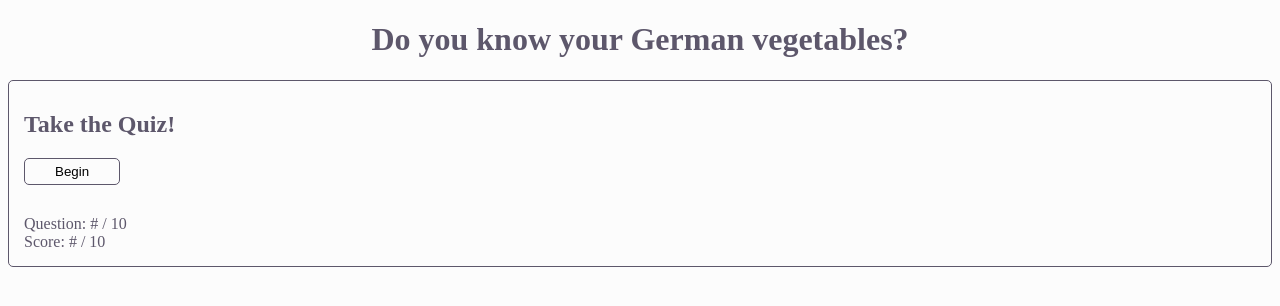
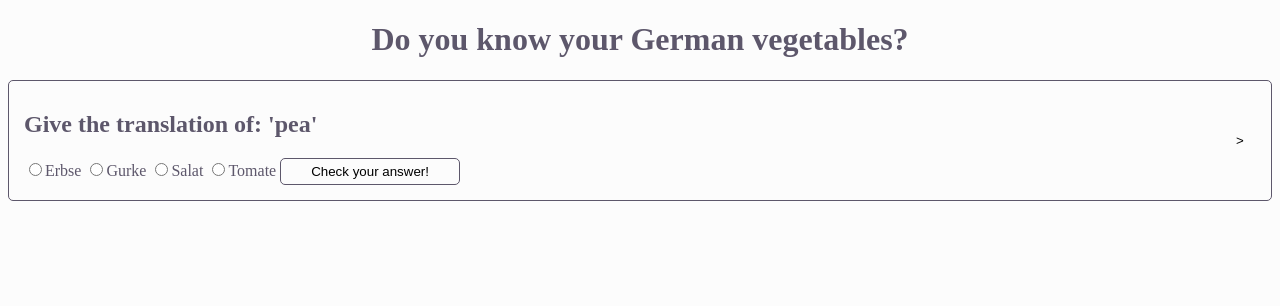
Before and after one commit to ryandabler/kwizzlet, a plain HTML site: page main.html in a window 1280 px wide. Both pictures are taken after a click on the button "Begin". Drawn offline with nearby package versions, Linux system fonts and the light colour scheme.

Commit message:
Implement js functionality

```diff
--- a/main.html
+++ b/main.html
@@ -16,7 +16,7 @@
         <main role="main" class="table-cell">
           <section id="startpage">
             <h2>Take the Quiz!</h2>
-            <button class="btn">Begin</button>
+            <button id="begin-btn" class="btn">Begin</button>
           </section>
 
           <section id="questionpage" class="hidden">
@@ -25,11 +25,11 @@
             </h2>
 
             <form id="answers">
-              <input type="radio" name="answer" id="answer-0"><label for="answer-0">Answer 1</label>
-              <input type="radio" name="answer" id="answer-1"><label for="answer-1">Answer 2</label>
-              <input type="radio" name="answer" id="answer-2"><label for="answer-2">Answer 3</label>
-              <input type="radio" name="answer" id="answer-3"><label for="answer-3">Answer 4</label>
-              <input type="submit" class="btn" value="Check your answer!">
+              <input type="radio" name="answer" data-idx="0" id="answer-0"><label for="answer-0">Answer 1</label>
+              <input type="radio" name="answer" data-idx="1" id="answer-1"><label for="answer-1">Answer 2</label>
+              <input type="radio" name="answer" data-idx="2" id="answer-2"><label for="answer-2">Answer 3</label>
+              <input type="radio" name="answer" data-idx="3" id="answer-3"><label for="answer-3">Answer 4</label>
+              <input type="submit" id="check-answer" class="btn" value="Check your answer!">
             </form>
           </section>
 
@@ -66,5 +66,7 @@
       </footer>
     </div>
 
+  <script src="https://code.jquery.com/jquery.min.js"></script>
   <script type="text/javascript" src="data.json"></script>
+  <script type="text/javascript" src="main.js"></script>
 </body>
--- /dev/null
+++ b/main.js
@@ -0,0 +1,88 @@
+function renderQuestion(question) {
+  // Write question to DOM
+  $("#question").html(`Give the translation of: '${question.question}'`);
+
+  // Write answers to DOM
+  for (let i = 0; i < question.answers.length; i++) {
+    let answer = question.answers[i];
+    $(`label[for=answer-${i}`).text(answer);
+  }
+}
+
+function loadQuestion(quizStateObj) {
+  // Get question from 'questions' array and load information into 'quizStateObj':
+  //    - Get current question
+  //    - Randomly generate where the correct answer should be among the list of all possible answers
+  //    - Put information regarding current question into quizStateObj
+  //    - Put correct answer in whatever place was randomly generated
+  let currentQuestion = questions[quizStateObj.questionNumber];
+  let correctAnswerIdx = Math.floor(Math.random() * currentQuestion.a.length);
+
+  quizStateObj.currentQuestionInfo.question = currentQuestion.q;
+  quizStateObj.currentQuestionInfo.correctAnswerIdx = correctAnswerIdx;
+  quizStateObj.currentQuestionInfo.answers = Array.from(currentQuestion.a);
+
+  let correctAnswer = quizStateObj.currentQuestionInfo.answers.shift();
+  quizStateObj.currentQuestionInfo.answers.splice(correctAnswerIdx, 0, correctAnswer);
+
+  // Increment questionNumber for next time loadQuestion() is run
+  quizStateObj.questionNumber++;
+
+  // Render question to application
+  renderQuestion(quizStateObj.currentQuestionInfo);
+}
+
+function renderQuiz(quizStateObj) {
+  // Load current question before displaying #questionpage
+  loadQuestion(quizStateObj);
+
+  // hide #startpage and show #questionpage, footer, and nav
+  $("#startpage").toggleClass("hidden");
+  $("#questionpage").toggleClass("hidden");
+  $("footer").toggleClass("hidden");
+  $("nav").toggleClass("hidden").toggleClass("table-cell");
+}
+
+function markAnswerCorrect(correctIdx) {
+  $(`label[for=answer-${correctIdx}]`).addClass("answer-correct");
+}
+
+function checkAnswer(event, quizStateObj) {
+  event.preventDefault();
+
+  // Get the checked radio button the index integer from the id tag.
+  // Compare it to quizStateObj.currentQuestionInfo.correctAnswerIdx
+  let checkedRadio = parseInt($("input[name=answer]:checked").attr("data-idx"));
+  console.log(checkedRadio, quizStateObj.currentQuestionInfo.correctAnswerIdx);
+  if (checkedRadio === quizStateObj.currentQuestionInfo.correctAnswerIdx) {
+    quizStateObj.correctAnswers++;
+    console.log("abc")
+    markAnswerCorrect(checkedRadio);
+  } else {
+    markAnswerWrong(checkedRadio, quizStateObj.currentQuestionInfo.correctAnswerIdx);
+  }
+}
+
+function implementEventListeners(quizStateObj) {
+  $("#begin-btn").click(function() { renderQuiz(quizStateObj); });
+  $("nav").on("click", function(event) { loadQuestion(quizStateObj); });
+  $("#check-answer").click(function(event) { checkAnswer(event, quizStateObj); });
+}
+
+function quizAppInit() {
+  // Create an object that will hold the state of the quiz
+  const quizState = {
+    questionNumber: 0,
+    correctAnswers: 0,
+    currentQuestionInfo: {
+      question: null,
+      answers: null,
+      correctAnswerIdx: null
+    }
+  };
+
+  // Set up the rest of the quiz
+  implementEventListeners(quizState);
+}
+
+$(quizAppInit);
```
